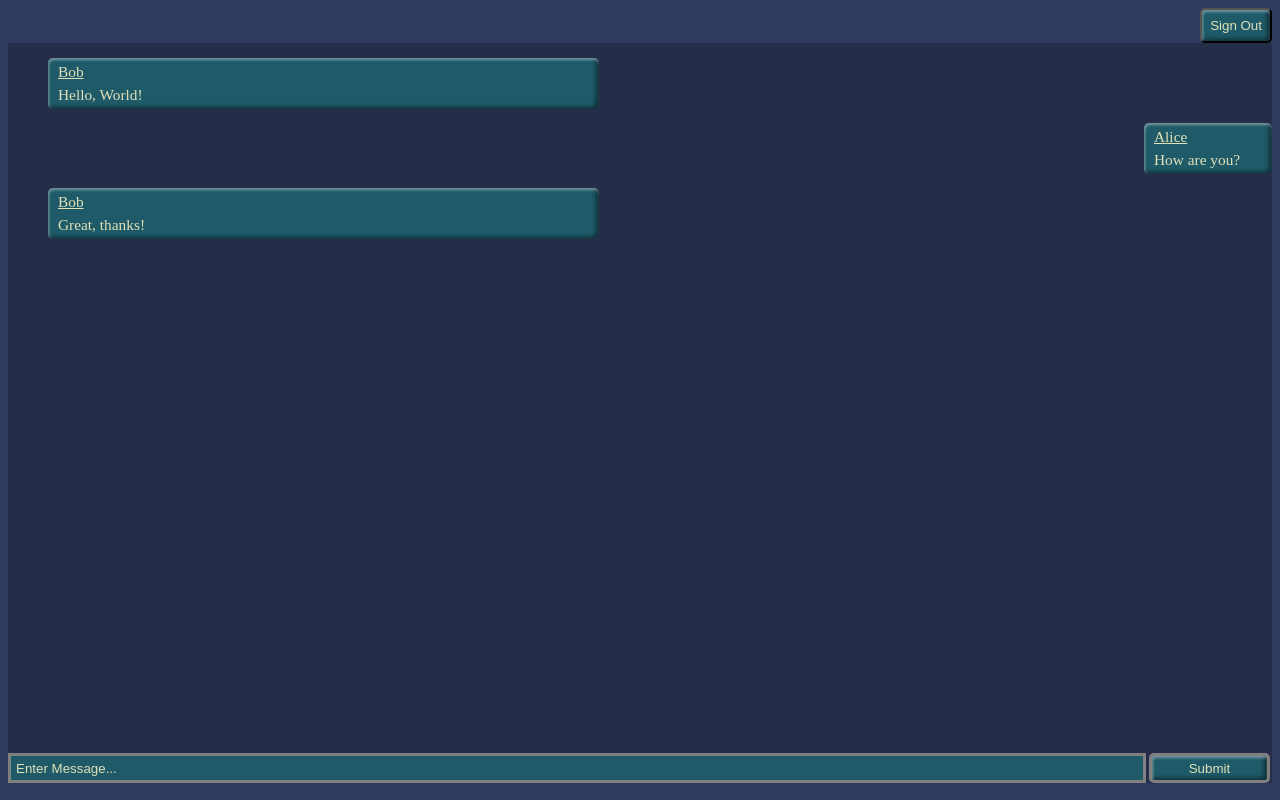
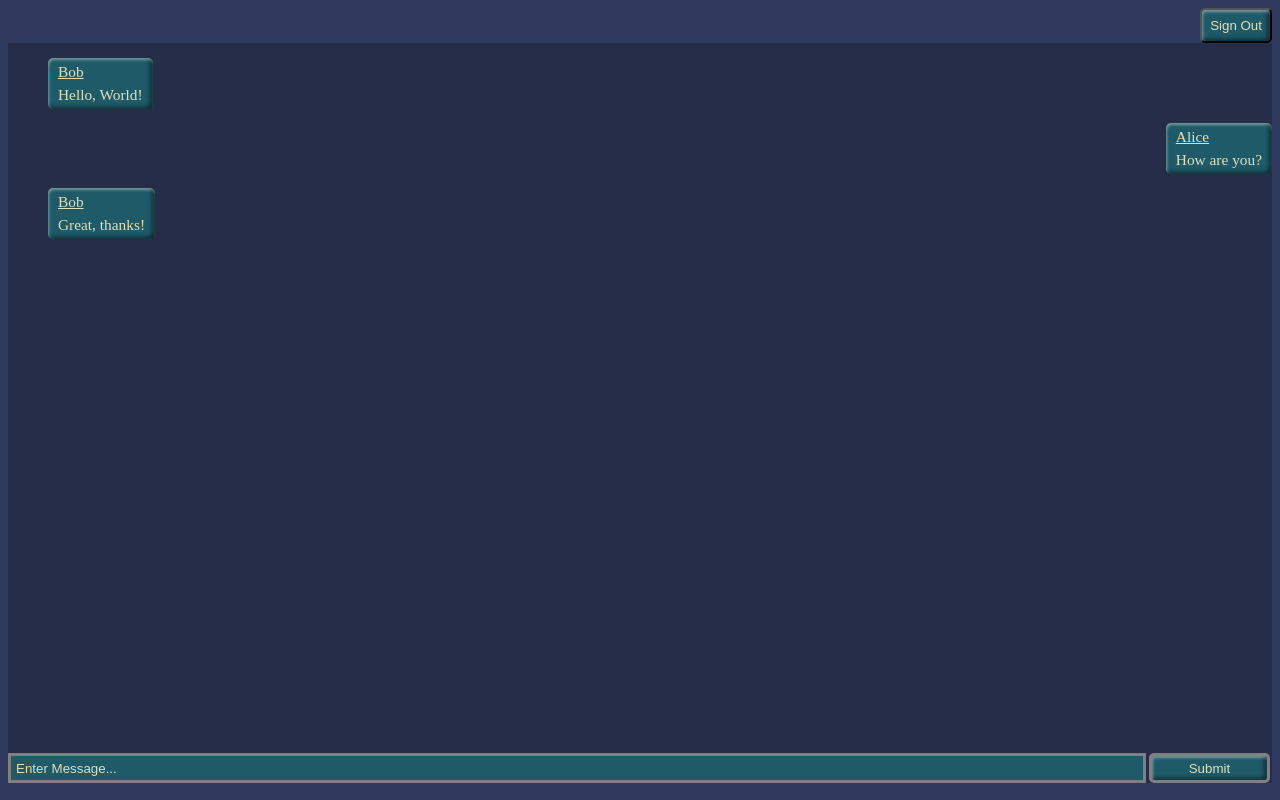
Before and after one commit to ScottRobinson03/week-7-project, a website: page public/home/index.html in a window 1280 px wide. Drawn offline with nearby package versions, Linux system fonts and the light colour scheme; no server answers.

Commit message:
Update message bubble style

```diff
--- a/public/home/style.css
+++ b/public/home/style.css
@@ -43,7 +43,8 @@ div.message-container {
     border-radius: 5px;
     box-shadow: 1px 2px 3px rgba(255, 255, 255, 40%) inset, -3px -2px 4px rgba(0, 0, 0, 50%) inset;
     margin-bottom: 14px;
-    min-width: 10vw;
+    min-width: 75px;
+    width: fit-content;
 }
 
 div#message-display-container {
```
